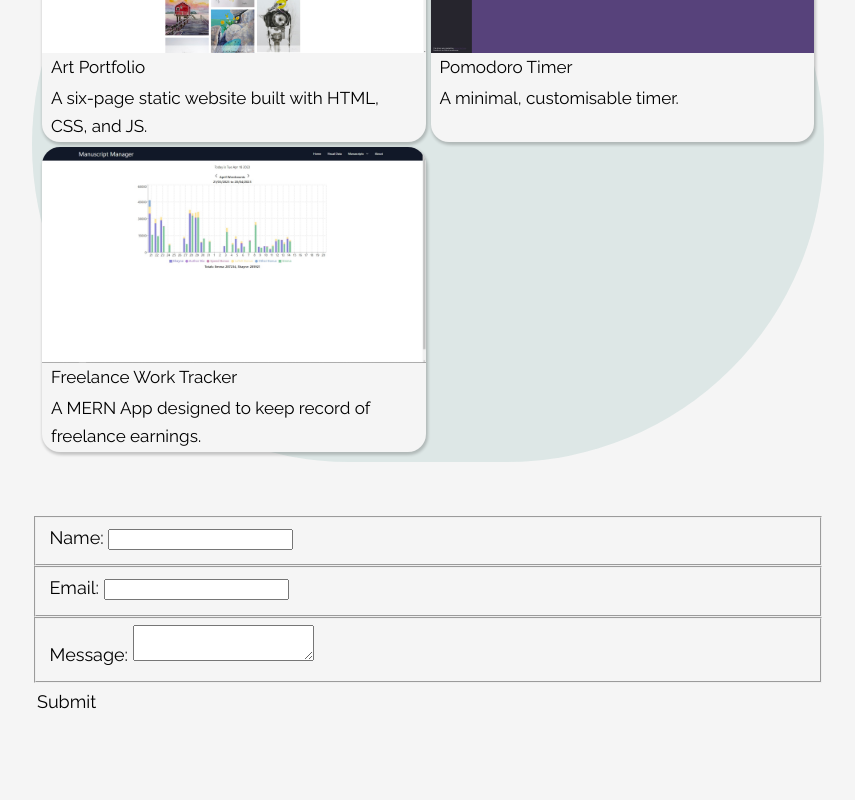
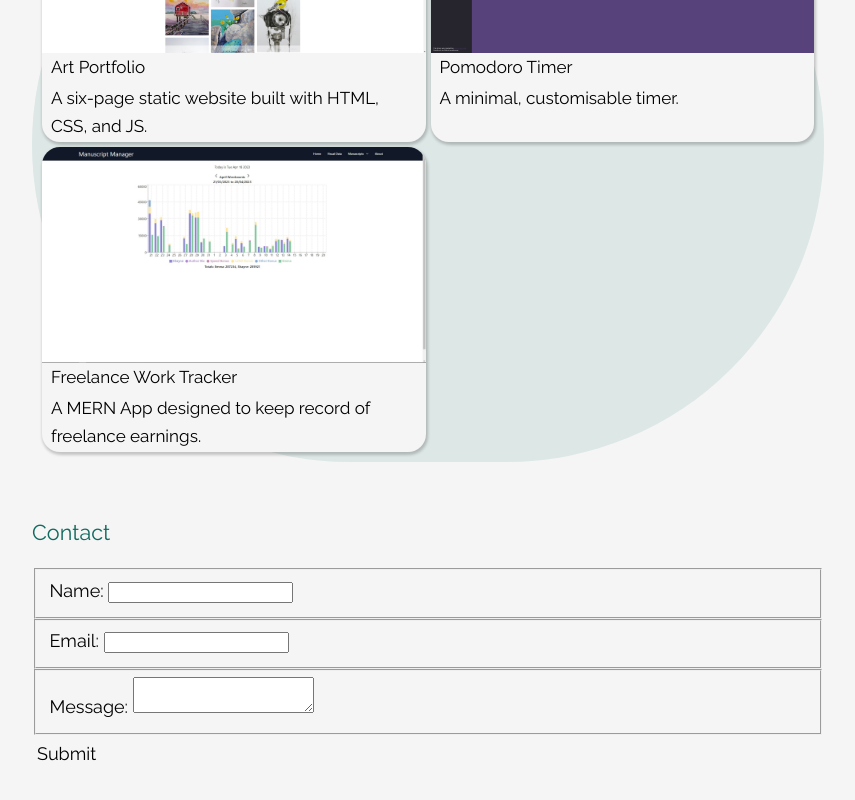
Before and after one commit to emoore29/My-Portfolio, a Next.js app: page / in a window 1280 px wide. Shown: the part 902-1702 px from the top of the page, without its empty margins (212-1067 px from the left). Before the commit the page ends 1660 px from the top, so only its background shows below. Built offline with nearby package versions, Linux system fonts and the light colour scheme.

Commit message:
added contact heading

```diff
--- a/components/contact.js
+++ b/components/contact.js
@@ -1,4 +1,5 @@
 import { useForm, ValidationError } from "@formspree/react";
+import utilStyles from "../styles/utils.module.css";
 
 export default function Contact() {
   const [state, handleSubmit] = useForm("xoqzlllz");
@@ -12,6 +13,9 @@ export default function Contact() {
 
   return (
     <>
+      <h2 id="contact" className={utilStyles.headingMd}>
+        Contact
+      </h2>
       <form onSubmit={handleSubmit}>
         <fieldset>
           <label htmlFor="name">Name: </label>
```
